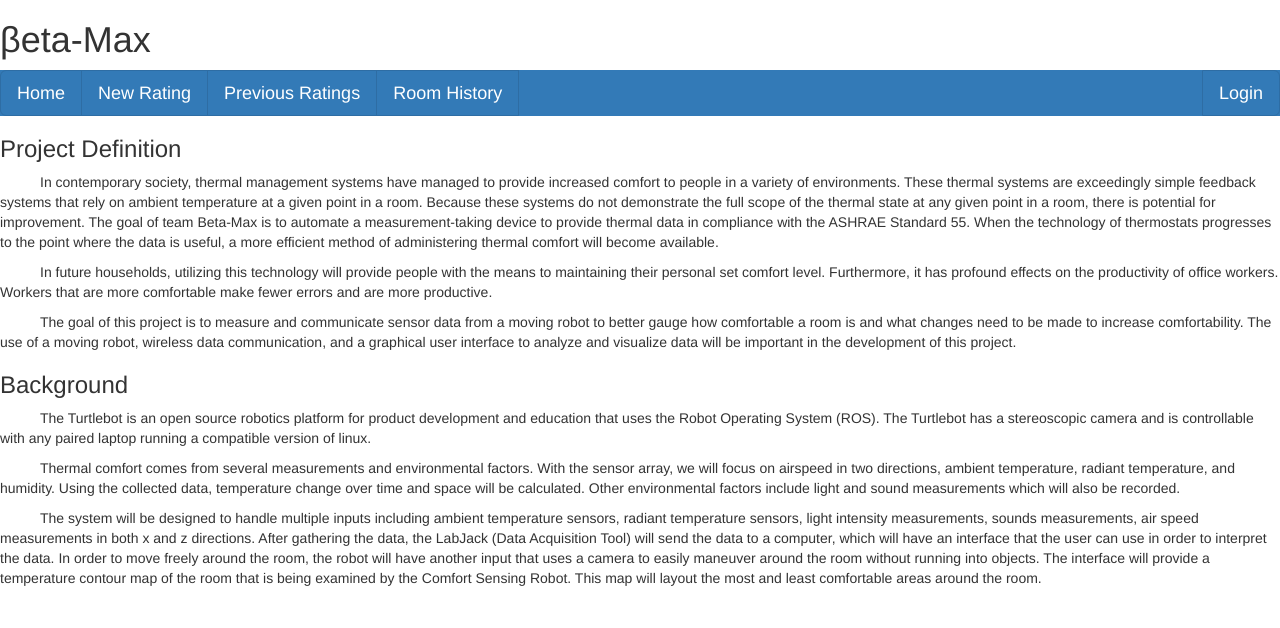
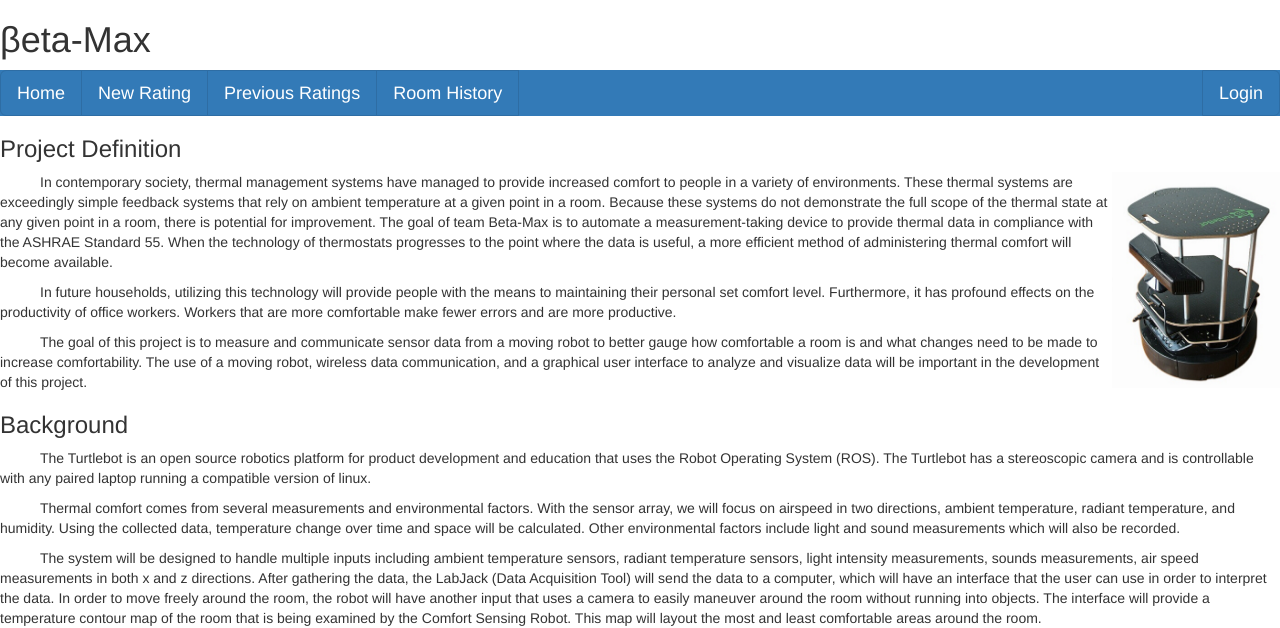
Before and after one commit to zilingzhang/Betamax, a Django app: page /comfort/ in a window 1280 px wide. Shown: the top 628 px of the page. Run offline with Django 3.2, Linux system fonts and the light colour scheme; some libraries are stand-ins or nearby versions.

Commit message:
Add image

```diff
--- a/comfort/templates/comfort/home.html
+++ b/comfort/templates/comfort/home.html
@@ -2,8 +2,9 @@
 
 {% block content %}
 	<h3>Project Definition</h3>
-	<p style="text-indent: 40px">
-		In contemporary society, thermal management systems have managed to provide increased comfort to people in a variety of environments. These thermal systems are exceedingly simple feedback systems that rely on ambient temperature at a given point in a room. Because these systems do not demonstrate the full scope of the thermal state at any given point in a room, there is potential for improvement. The goal of team Beta-Max is to automate a measurement-taking device to provide thermal data in compliance with the ASHRAE Standard 55. When the technology of thermostats progresses to the point where the data is useful, a more efficient method of administering thermal comfort will become available.
+        <p style="text-indent: 40px">
+	<img src="Turtlebot2.jpg" alt="TurtleBot" style="float:right;width:168px;height:216px;">
+	In contemporary society, thermal management systems have managed to provide increased comfort to people in a variety of environments. These thermal systems are exceedingly simple feedback systems that rely on ambient temperature at a given point in a room. Because these systems do not demonstrate the full scope of the thermal state at any given point in a room, there is potential for improvement. The goal of team Beta-Max is to automate a measurement-taking device to provide thermal data in compliance with the ASHRAE Standard 55. When the technology of thermostats progresses to the point where the data is useful, a more efficient method of administering thermal comfort will become available.
 	</p>
 	<p style="text-indent: 40px">
 		In future households, utilizing this technology will provide people with the means to maintaining their personal set comfort level. Furthermore, it has profound effects on the productivity of office workers. Workers that are more comfortable make fewer errors and are more productive.
```
Also changed, not shown: comfort/templates/comfort/Turtlebot2.jpg (added).
